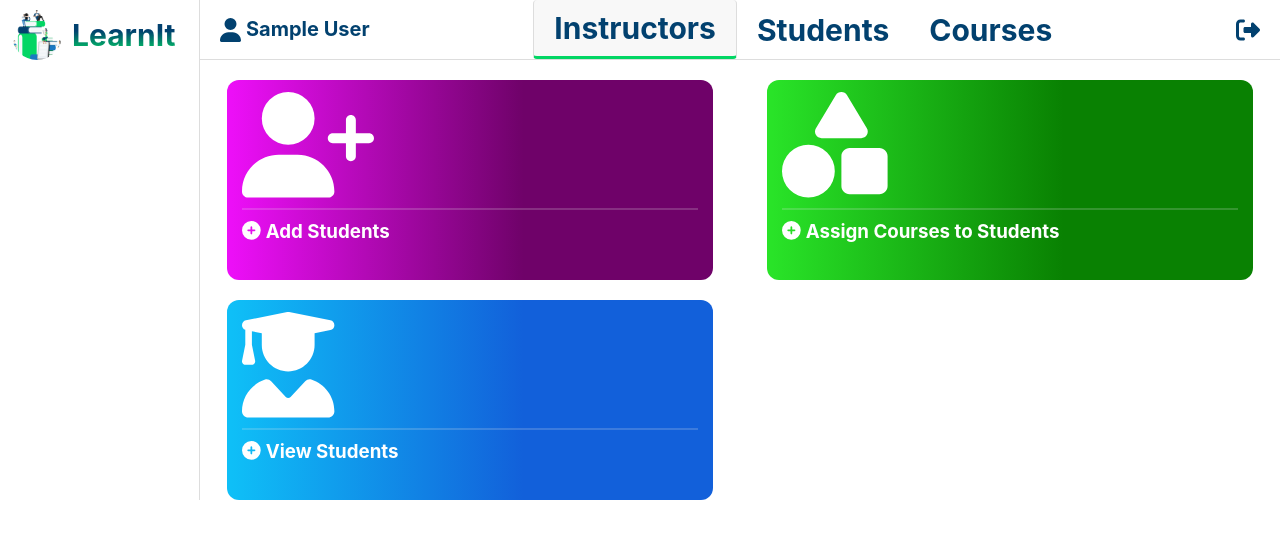
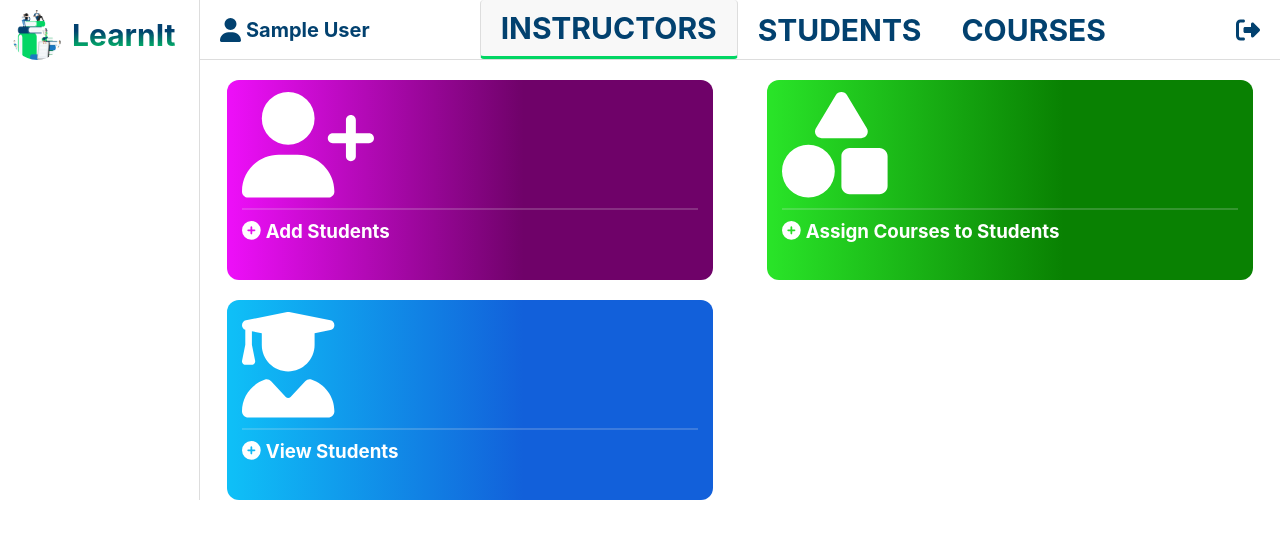
Before and after one commit to asmaahamid02/e-learning-system, a React (Create React App) app in the folder elearning-frontend/: page /home in a window 1280 px wide. Shown: the top 538 px of the page. Built offline with nearby package versions, Linux system fonts and the light colour scheme; sample sign-in values are in the browser's storage.

Commit message:
frontend: modified routes

```diff
--- a/elearning-frontend/src/Views/Navbar.js
+++ b/elearning-frontend/src/Views/Navbar.js
@@ -1,11 +1,20 @@
 import { FontAwesomeIcon } from '@fortawesome/react-fontawesome'
 import UserInfo from '../Services/UserInfo'
-import { Navigate } from 'react-router-dom'
+import { Navigate, Link, NavLink } from 'react-router-dom'
 
 const Navbar = (props) => {
+  const handleHomeClick = () => {
+    return <Navigate replace to='/home' />
+    // window.location.reload()
+  }
+
+  const handleLogout = () => {
+    UserInfo.removeUser()
+    props.setLoggedInUser(null)
+  }
   return (
     <div className='navbar flex center-vertical'>
-      <div className='username' onClick={props.handleHomeClick}>
+      <div className='username flex' onClick={handleHomeClick}>
         <FontAwesomeIcon icon={props.userIcon} size={props.userIconSize} />
         <span>{UserInfo.getName()}</span>
       </div>
@@ -13,12 +22,12 @@ const Navbar = (props) => {
         {props.items.map((item, index) => {
           return (
             <li key={index} className={item.active ? 'active' : ''}>
-              {item.name}
+              <Link to={`/${item.name}`}>{item.name.toUpperCase()}</Link>
             </li>
           )
         })}
       </ul>
-      <div className='logout' onClick={props.handleLogout}>
+      <div className='logout' onClick={handleLogout}>
         <FontAwesomeIcon icon={props.logoutIcon} size={props.logoutIconSize} />
       </div>
     </div>
```
